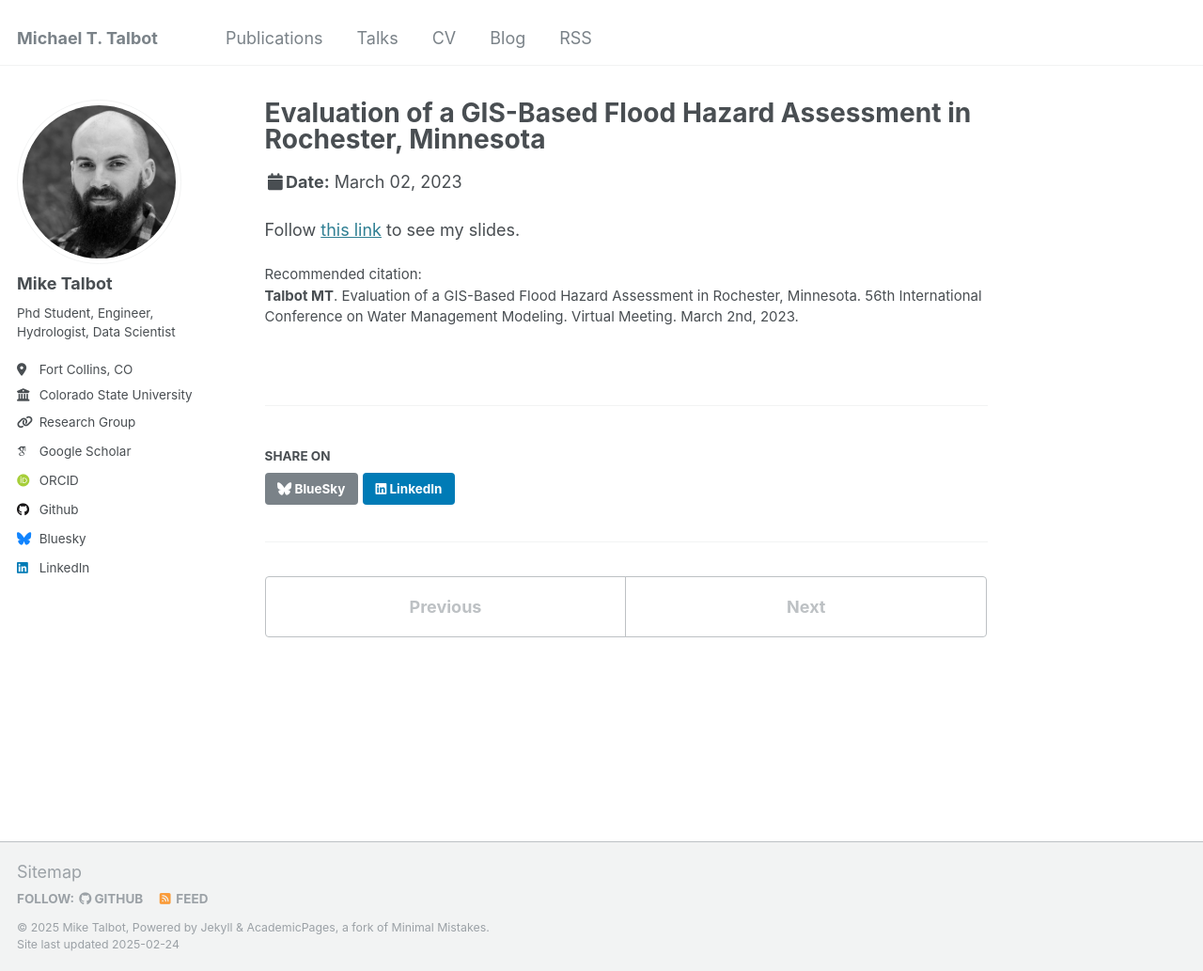
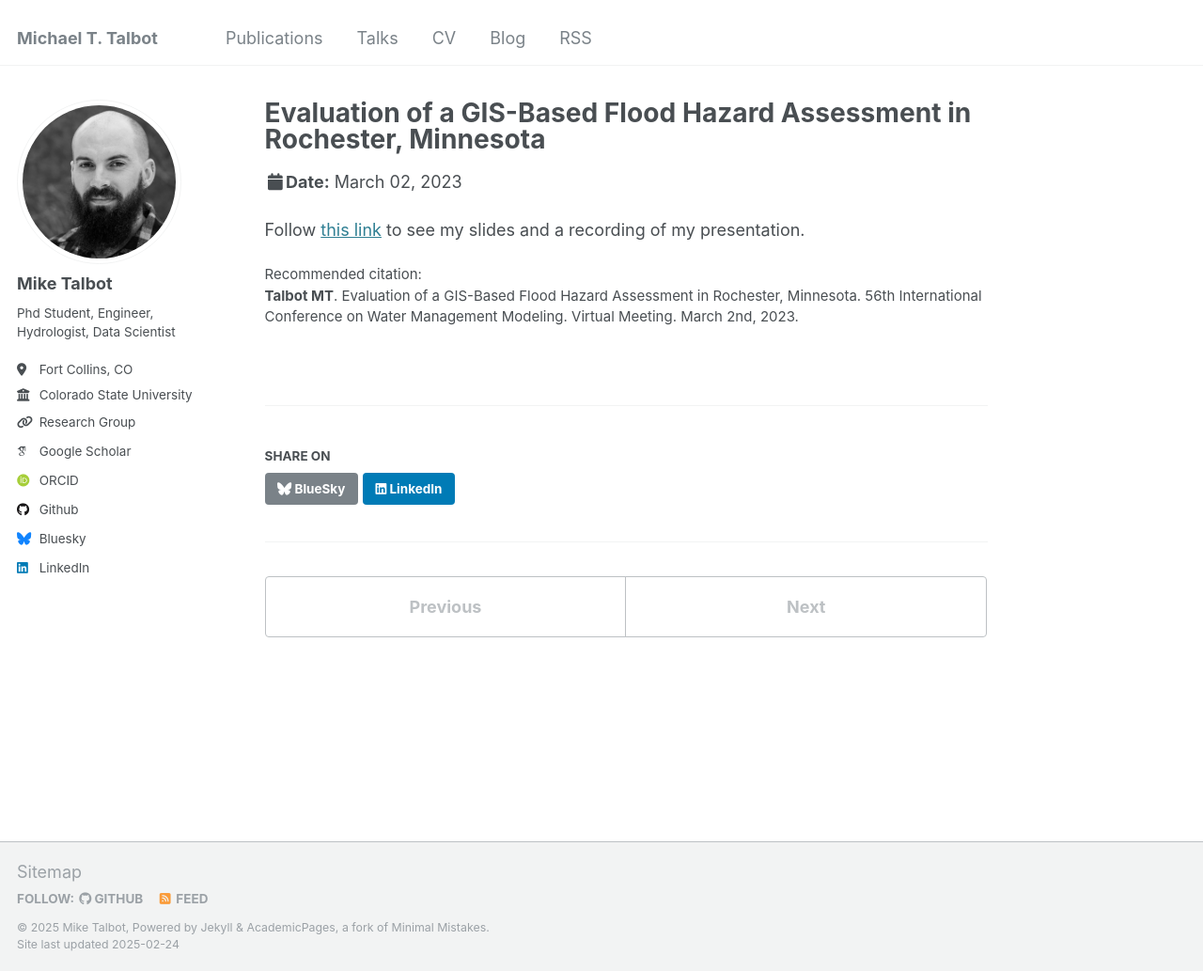
Before and after one commit to realmiketalbot/realmiketalbot.github.io, a Jekyll site: the page built from _talks/2023-icwmm-presentation.md, in a window 1280 px wide and 1033 px high. Shown: the whole window at 94% size. Built offline with Jekyll 4.4.1, drawn with Linux system fonts in a browser that asks for light colours; some web fonts are replaced; comment, search, counter and statistics services are not loaded.

Commit message:
Update link to ICWMM presentation from 2023

```diff
--- a/_talks/2023-icwmm-presentation.md
+++ b/_talks/2023-icwmm-presentation.md
@@ -8,7 +8,7 @@
 location: "Virtual Meeting"
 ---
 
-Follow <a href="../files/Talbot_ICWMM_2023.pdf" target="_blank">this link</a> to see my slides.
+Follow <a href="https://www.icwmm.org/Archive/2023-C032-33/evaluation-of-a-gis-based-flood-hazard-assessment-in-rochester-minnesota" target="_blank">this link</a> to see my slides and a recording of my presentation.
 
 <p style="font-size: smaller">Recommended citation:<br />
 <b>Talbot MT</b>. Evaluation of a GIS-Based Flood Hazard Assessment in Rochester, Minnesota. 56th International Conference on Water Management Modeling. Virtual Meeting. March 2nd, 2023.
```
